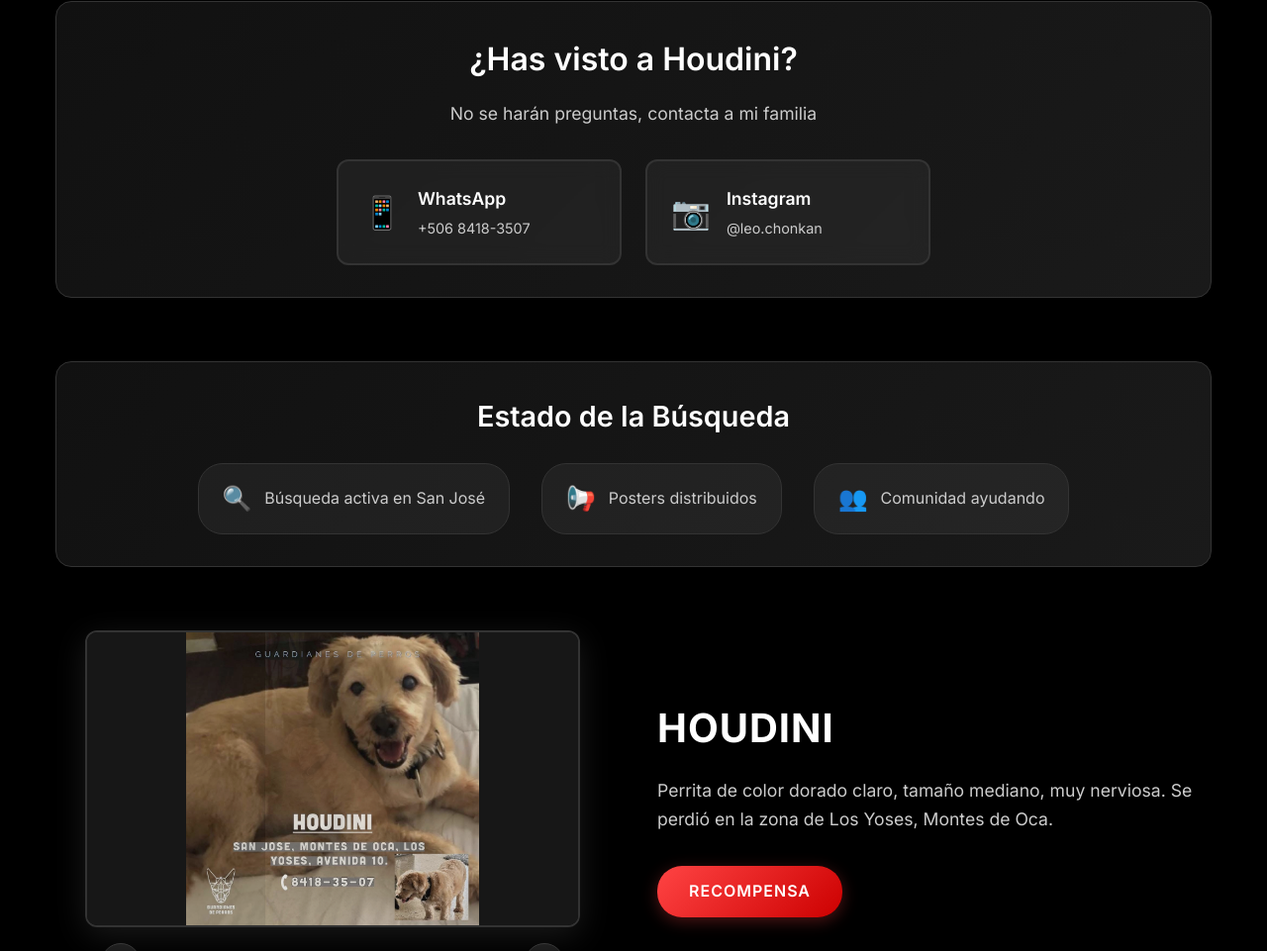
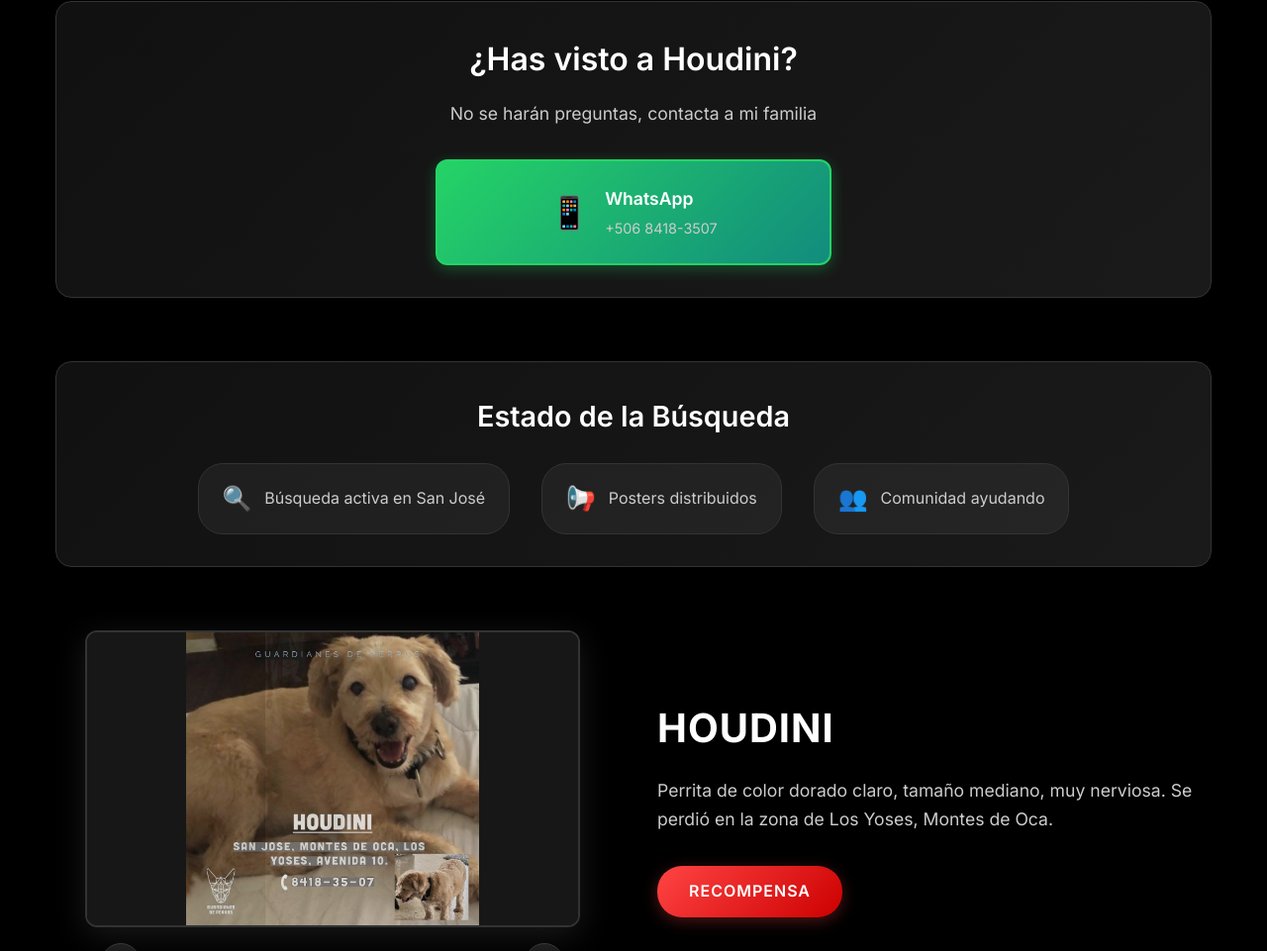
Before and after one commit to lchonkan/houdini-missing-dog, a website: page index.html in a window 1280 px wide. Shown: the part 909-1870 px from the top of the page at 99% size. Drawn offline with Linux system fonts and the light colour scheme; some packages are replaced by stand-ins of ours.

Commit message:
Simplify contact to WhatsApp only with enhanced styling
- Remove Instagram button, keep only WhatsApp
- Update contact-buttons to flex center layout
- Enhance WhatsApp button with green gradient background
- Add WhatsApp-specific colors and shadows
- Remove unused hover styles for email/Instagram
- Make single button more prominent and centered

```diff
--- a/index.html
+++ b/index.html
@@ -103,14 +103,6 @@
                             <span class="btn-text">
                                 <strong>WhatsApp</strong>
                                 <small>+506 8418-3507</small>
-                        </span>
-                    </a>
-
-                    <a href="https://instagram.com/leo.chonkan" class="contact-btn instagram" target="_blank">
-                        <span class="btn-icon">📷</span>
-                        <span class="btn-text">
-                            <strong>Instagram</strong>
-                            <small>@leo.chonkan</small>
                             </span>
                         </a>
                     </div>
--- a/styles.css
+++ b/styles.css
@@ -367,10 +367,9 @@ body {
 }
 
 .contact-buttons {
-    display: grid;
-    grid-template-columns: repeat(2, 1fr);
-    gap: 1.5rem;
-    max-width: 600px;
+    display: flex;
+    justify-content: center;
+    max-width: 400px;
     margin: 0 auto;
 }
 
@@ -378,36 +377,24 @@ body {
     display: flex;
     align-items: center;
     gap: 1rem;
-    padding: 1.5rem;
-    background: rgba(255, 255, 255, 0.05);
-    border: 2px solid #333333;
+    padding: 1.5rem 2rem;
+    background: linear-gradient(135deg, #25D366 0%, #128C7E 100%);
+    border: 2px solid #25D366;
     border-radius: 12px;
     text-decoration: none;
     color: #ffffff;
     transition: all 0.3s ease;
-    backdrop-filter: blur(10px);
+    box-shadow: 0 4px 15px rgba(37, 211, 102, 0.3);
+    width: 100%;
+    justify-content: center;
 }
 
 .contact-btn:hover {
     transform: translateY(-3px);
-    box-shadow: 0 8px 32px rgba(255, 255, 255, 0.1);
-    border-color: #555555;
+    box-shadow: 0 8px 32px rgba(37, 211, 102, 0.5);
+    border-color: #20B358;
 }
 
-.whatsapp:hover {
-    background: rgba(37, 211, 102, 0.1);
-    border-color: #25d366;
-}
-
-.email:hover {
-    background: rgba(234, 67, 53, 0.1);
-    border-color: #ea4335;
-}
-
-.instagram:hover {
-    background: rgba(225, 48, 108, 0.1);
-    border-color: #e1306c;
-}
 
 .btn-icon {
     font-size: 2rem;
```
Lines whose indentation alone changed are shown as unchanged.
